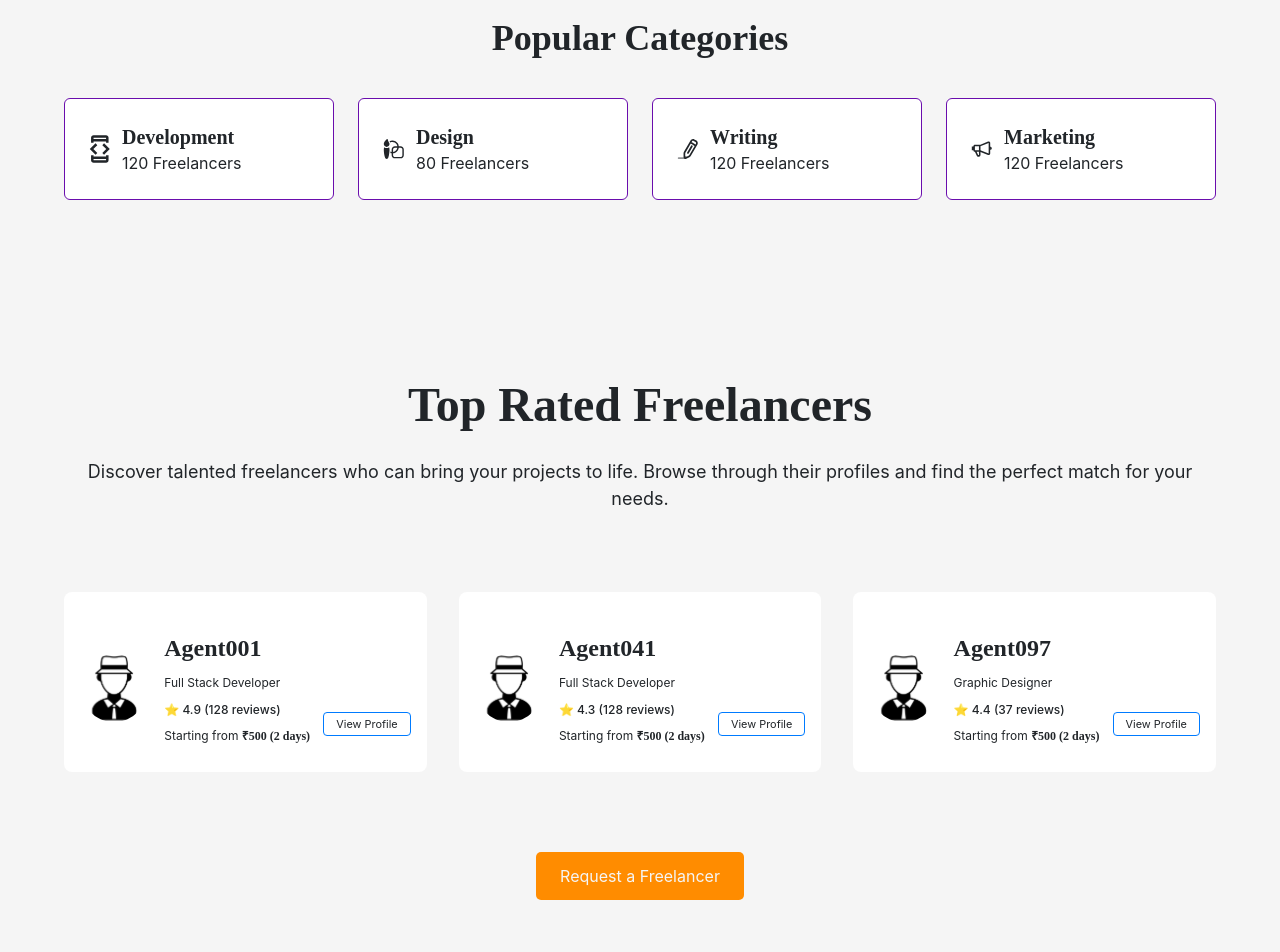
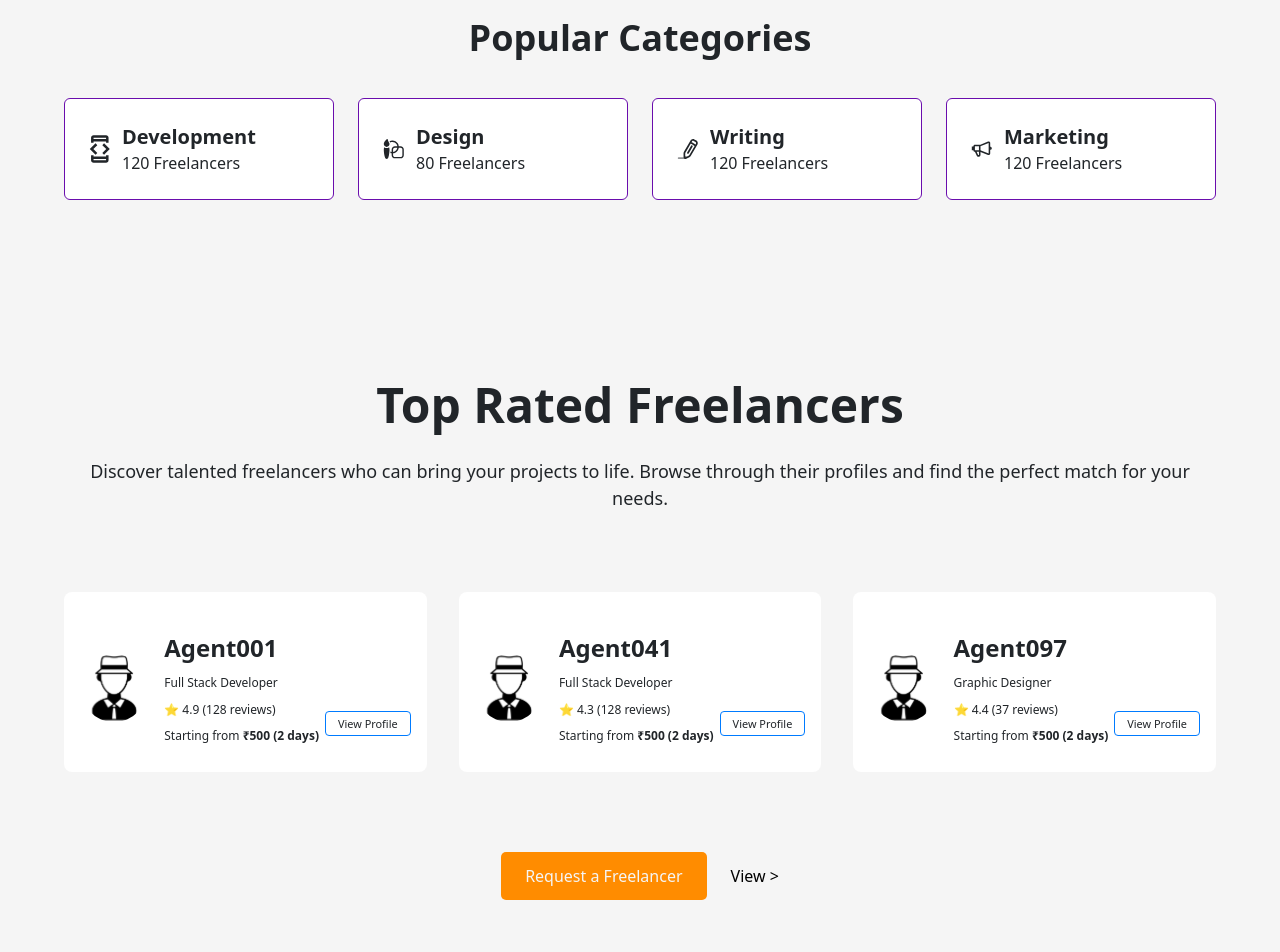
Before and after one commit to Sushant920/GetItDone, a Next.js app: page / in a window 1280 px wide. Shown: the part 920-1872 px from the top of the page. Built offline with nearby package versions, Linux system fonts and the light colour scheme.

Commit message:
fixed fonts

```diff
--- a/components/categories.js
+++ b/components/categories.js
@@ -1,8 +1,9 @@
 const PopularCategories = () => {
   return (
+    <section id="popular-categories">
       <div className="w-full px-6 md:px-16 py-16 bg-[#f5f5f5] flex flex-col justify-start items-center gap-10">
         {/* Section Title */}
-      <div className="w-full max-w-1xl text-center text-[#212529] text-2xl md:text-4xl font-bold font-['Poppins'] leading-tight">
+        <div className="w-full max-w-1xl text-center text-[#212529] text-2xl md:text-4xl font-bold font-Poppins leading-tight">
           Popular Categories
         </div>
 
@@ -24,8 +25,12 @@ const PopularCategories = () => {
                 />
               </svg>
               <div>
-              <h3 className="text-lg md:text-xl font-bold font-['Poppins'] leading-tight text-[#212529]">Development</h3>
-              <p className="text-sm md:text-base font-normal font-['Inter'] text-[#212529]">120 Freelancers</p>
+                <h3 className="text-lg md:text-xl font-bold font-Poppins leading-tight text-[#212529]">
+                  Development
+                </h3>
+                <p className="text-sm md:text-base font-normal font-Inter text-[#212529]">
+                  120 Freelancers
+                </p>
               </div>
             </div>
           </div>
@@ -46,8 +51,12 @@ const PopularCategories = () => {
                 />
               </svg>
               <div>
-              <h3 className="text-lg md:text-xl font-bold font-['Poppins'] leading-tight text-[#212529]">Design</h3>
-              <p className="text-sm md:text-base font-normal font-['Inter'] text-[#212529]">80 Freelancers</p>
+                <h3 className="text-lg md:text-xl font-bold font-Poppins leading-tight text-[#212529]">
+                  Design
+                </h3>
+                <p className="text-sm md:text-base font-normal font-Inter text-[#212529]">
+                  80 Freelancers
+                </p>
               </div>
             </div>
           </div>
@@ -72,8 +81,12 @@ const PopularCategories = () => {
                 />
               </svg>
               <div>
-              <h3 className="text-lg md:text-xl font-bold font-['Poppins'] leading-tight text-[#212529]">Writing</h3>
-              <p className="text-sm md:text-base font-normal font-['Inter'] text-[#212529]">120 Freelancers</p>
+                <h3 className="text-lg md:text-xl font-bold font-Poppins leading-tight text-[#212529]">
+                  Writing
+                </h3>
+                <p className="text-sm md:text-base font-normal font-Inter text-[#212529]">
+                  120 Freelancers
+                </p>
               </div>
             </div>
           </div>
@@ -93,8 +106,12 @@ const PopularCategories = () => {
                 />
               </svg>
               <div>
-              <h3 className="text-lg md:text-xl font-bold font-['Poppins'] leading-tight text-[#212529]">Marketing</h3>
-              <p className="text-sm md:text-base font-normal font-['Inter'] text-[#212529]">120 Freelancers</p>
+                <h3 className="text-lg md:text-xl font-bold font-Poppins leading-tight text-[#212529]">
+                  Marketing
+                </h3>
+                <p className="text-sm md:text-base font-normal font-Inter text-[#212529]">
+                  120 Freelancers
+                </p>
               </div>
             </div>
           </div>
@@ -102,6 +119,7 @@ const PopularCategories = () => {
           {/* Add more categories as needed */}
         </div>
       </div>
+    </section>
   );
 };
 
--- a/components/header.js
+++ b/components/header.js
@@ -2,6 +2,10 @@ import Image from 'next/image';
 import logo from '../public/logo.svg'; // Adjust the path according to your file structure
 
 const Header = () => {
+  const scrollToCategories = () => {
+    document.getElementById('popular-categories').scrollIntoView({ behavior: 'smooth' });
+  };
+
   return (
     <header className="bg-mainBackground py-4">
       <div className="flex justify-between items-center px-4">
@@ -13,7 +17,7 @@ const Header = () => {
         {/* Navigation Links */}
         <nav className="flex items-center mr-4 space-x-6">
           <a href="#" className="text-blue-600">Home</a>
-          <a href="#" className="text-gray-800 hover:text-gray-600 transition">Features</a>
+          <a href="#" className="text-gray-800 hover:text-gray-600 transition" onClick={scrollToCategories}>Features</a>
           <a href="#" className="border border-orange-500 text-orange-500 rounded-md px-5 py-2 hover:bg-orange-500 hover:text-white transition font-inter">
             Sign Up
           </a>
--- a/components/toprated.js
+++ b/components/toprated.js
@@ -5,10 +5,10 @@ const TopRatedFreelancers = () => {
     <div className="w-full bg-[#f5f5f5] py-28 px-16 flex flex-col items-center gap-20">
       {/* Section Title and Description */}
       <div className="flex flex-col items-center gap-6">
-        <h2 className="text-5xl font-bold text-[#212529] font-['Poppins'] leading-[57.60px] text-center">
+        <h2 className="text-5xl font-bold text-[#212529] font-Poppins leading-[57.60px] text-center">
           Top Rated Freelancers
         </h2>
-        <p className="text-lg font-normal text-[#212529] font-['Inter'] leading-[27px] text-center">
+        <p className="text-lg font-normal text-[#212529] font-Inter leading-[27px] text-center">
           Discover talented freelancers who can bring your projects to life. Browse through their
           profiles and find the perfect match for your needs.
         </p>
@@ -26,25 +26,25 @@ const TopRatedFreelancers = () => {
                 alt="Agent001"
               />
               <div className="flex flex-col gap-2">
-                <h3 className="text-2xl font-bold text-[#212529] font-['Poppins'] leading-[36.85px]">
+                <h3 className="text-2xl font-bold text-[#212529] font-Poppins leading-[36.85px]">
                   Agent001
                 </h3>
-                <p className="text-xs font-normal text-[#212529] font-['Inter'] leading-[18.43px]">
+                <p className="text-xs font-normal text-[#212529] font-Inter leading-[18.43px]">
                   Full Stack Developer
                 </p>
-                <p className="text-xs font-medium text-[#212529] font-['Inter'] leading-[18.43px]">
+                <p className="text-xs font-medium text-[#212529] font-Inter leading-[18.43px]">
                   ⭐️ 4.9 (128 reviews)
                 </p>
-                <p className="text-xs font-normal text-[#212529] font-['Inter'] leading-[18.43px]">
+                <p className="text-xs font-normal text-[#212529] font-Inter leading-[18.43px]">
                   Starting from{' '}
-                  <span className="font-bold font-['Poppins']">₹500 (2 days)</span>
+                  <span className="font-bold font-Poppins">₹500 (2 days)</span>
                 </p>
               </div>
             </div>
             <div className="absolute right-4 bottom-4">
               <Link
                 href="/profile/agent001"
-                className="px-3 py-1 rounded border border-[#007bff] text-[#212529] text-[10.92px] font-normal font-['Inter'] leading-none hover:bg-[#007bff] hover:text-white transition duration-300"
+                className="px-3 py-1 rounded border border-[#007bff] text-[#212529] text-[10.92px] font-normal font-Inter leading-none hover:bg-[#007bff] hover:text-white transition duration-300"
               >
                 View Profile
               </Link>
@@ -62,25 +62,25 @@ const TopRatedFreelancers = () => {
                 alt="Agent041"
               />
               <div className="flex flex-col gap-2">
-                <h3 className="text-2xl font-bold text-[#212529] font-['Poppins'] leading-[36.85px]">
+                <h3 className="text-2xl font-bold text-[#212529] font-Poppins leading-[36.85px]">
                   Agent041
                 </h3>
-                <p className="text-xs font-normal text-[#212529] font-['Inter'] leading-[18.43px]">
+                <p className="text-xs font-normal text-[#212529] font-Inter leading-[18.43px]">
                   Full Stack Developer
                 </p>
-                <p className="text-xs font-medium text-[#212529] font-['Inter'] leading-[18.43px]">
+                <p className="text-xs font-medium text-[#212529] font-Inter leading-[18.43px]">
                   ⭐️ 4.3 (128 reviews)
                 </p>
-                <p className="text-xs font-normal text-[#212529] font-['Inter'] leading-[18.43px]">
+                <p className="text-xs font-normal text-[#212529] font-Inter leading-[18.43px]">
                   Starting from{' '}
-                  <span className="font-bold font-['Poppins']">₹500 (2 days)</span>
+                  <span className="font-bold font-Poppins">₹500 (2 days)</span>
                 </p>
               </div>
             </div>
             <div className="absolute right-4 bottom-4">
               <Link
                 href="/profile/agent041"
-                className="px-3 py-1 rounded border border-[#007bff] text-[#212529] text-[10.92px] font-normal font-['Inter'] leading-none hover:bg-[#007bff] hover:text-white transition duration-300"
+                className="px-3 py-1 rounded border border-[#007bff] text-[#212529] text-[10.92px] font-normal font-Inter leading-none hover:bg-[#007bff] hover:text-white transition duration-300"
               >
                 View Profile
               </Link>
@@ -98,25 +98,25 @@ const TopRatedFreelancers = () => {
                 alt="Agent097"
               />
               <div className="flex flex-col gap-2">
-                <h3 className="text-2xl font-bold text-[#212529] font-['Poppins'] leading-[36.85px]">
+                <h3 className="text-2xl font-bold text-[#212529] font-Poppins leading-[36.85px]">
                   Agent097
                 </h3>
-                <p className="text-xs font-normal text-[#212529] font-['Inter'] leading-[18.43px]">
+                <p className="text-xs font-normal text-[#212529] font-Inter leading-[18.43px]">
                   Graphic Designer
                 </p>
-                <p className="text-xs font-medium text-[#212529] font-['Inter'] leading-[18.43px]">
+                <p className="text-xs font-medium text-[#212529] font-Inter leading-[18.43px]">
                   ⭐️ 4.4 (37 reviews)
                 </p>
-                <p className="text-xs font-normal text-[#212529] font-['Inter'] leading-[18.43px]">
+                <p className="text-xs font-normal text-[#212529] font-Inter leading-[18.43px]">
                   Starting from{' '}
-                  <span className="font-bold font-['Poppins']">₹500 (2 days)</span>
+                  <span className="font-bold font-Poppins">₹500 (2 days)</span>
                 </p>
               </div>
             </div>
             <div className="absolute right-4 bottom-4">
               <Link
                 href="/profile/agent097"
-                className="px-3 py-1 rounded border border-[#007bff] text-[#212529] text-[10.92px] font-normal font-['Inter'] leading-none hover:bg-[#007bff] hover:text-white transition duration-300"
+                className="px-3 py-1 rounded border border-[#007bff] text-[#212529] text-[10.92px] font-normal font-Inter leading-none hover:bg-[#007bff] hover:text-white transition duration-300"
               >
                 View Profile
               </Link>
@@ -129,10 +129,11 @@ const TopRatedFreelancers = () => {
       <div className="flex justify-center items-center gap-6">
         <Link
           href="/request-freelancer"
-          className="bg-[#ff8c00] rounded-[5px] px-6 py-3 text-neutral-100 text-base font-normal font-['Inter'] leading-normal hover:bg-[#e67e00] transition duration-300"
+          className="bg-[#ff8c00] rounded-[5px] px-6 py-3 text-neutral-100 text-base font-normal font-Inter leading-normal hover:bg-[#e67e00] transition duration-300"
         >
           Request a Freelancer
         </Link>
+        <Link href="#" className="font-Inter text-base ">View &gt;</Link>
       </div>
     </div>
   );
```
Also changed, not shown: components/hero.js (+4 -4 lines). Lines whose indentation alone changed are shown as unchanged.
